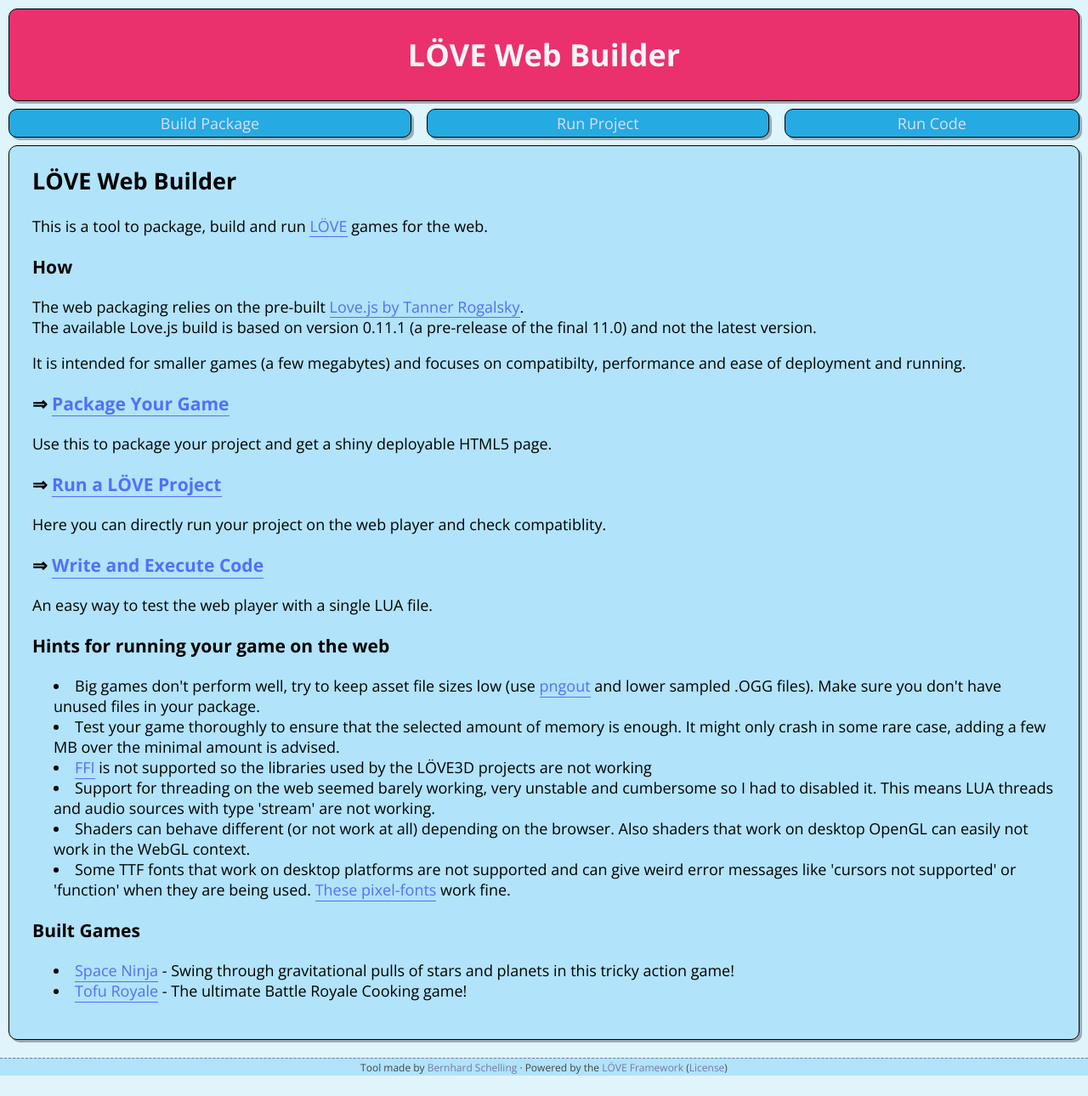
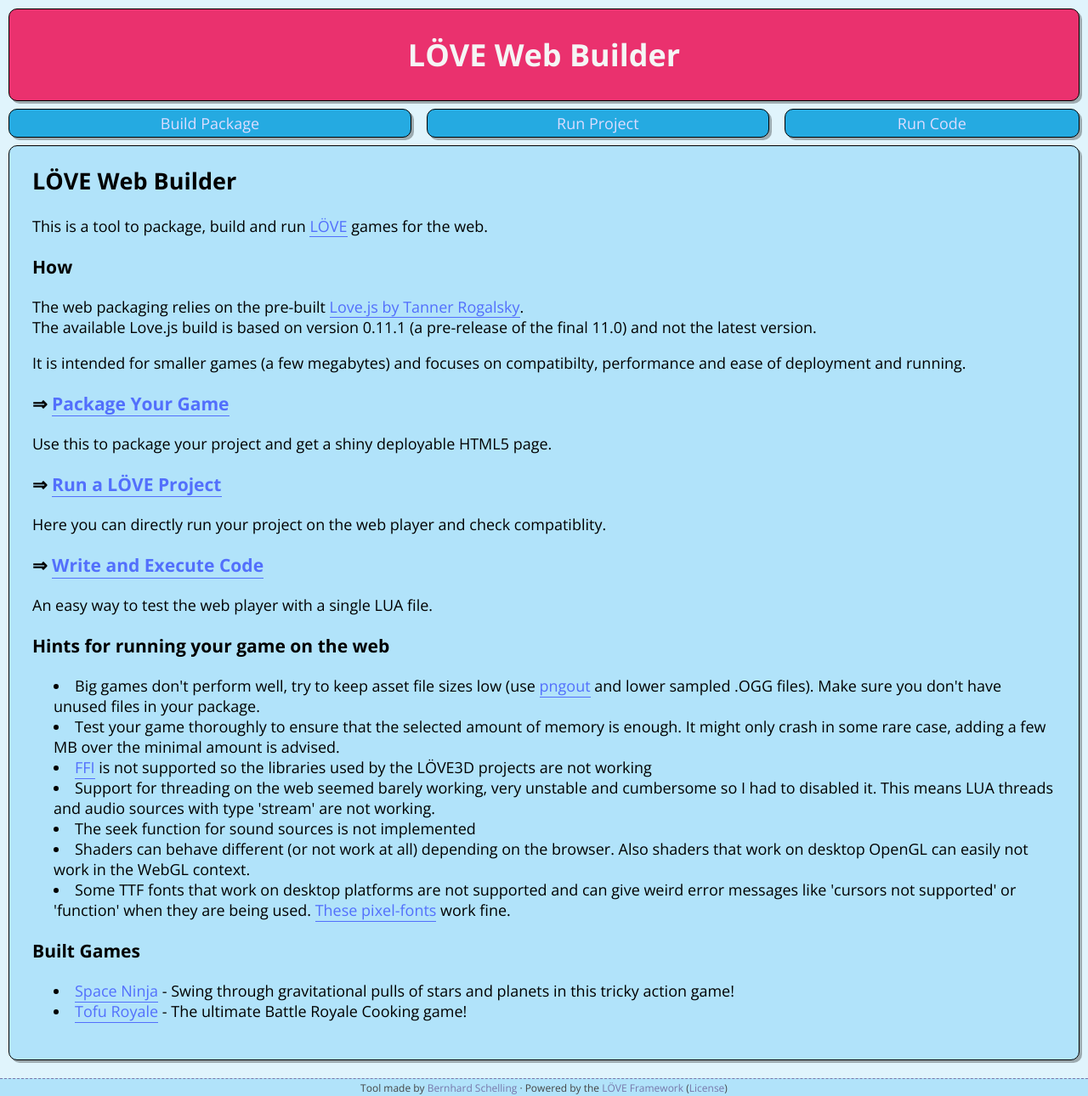
Before and after one commit to schellingb/LoveWebBuilder, a Jekyll site: the page built from index.html, in a window 1280 px wide. Shown: the whole page at 85% size. Built offline with Jekyll 4.4.1, drawn with Linux system fonts in a browser that asks for light colours; the list of posts is cut into pages by our own code; before the commit the page ends 1266 px from its top, so only the background shows below that.

Commit message:
Added a hint regarding the unimplemented seek function

```diff
--- a/index.html
+++ b/index.html
@@ -24,6 +24,7 @@
 <li>Test your game thoroughly to ensure that the selected amount of memory is enough. It might only crash in some rare case, adding a few MB over the minimal amount is advised.</li>
 <li><a href="http://luajit.org/ext_ffi.html">FFI</a> is not supported so the libraries used by the LÖVE3D projects are not working</li>
 <li>Support for threading on the web seemed barely working, very unstable and cumbersome so I had to disabled it. This means LUA threads and audio sources with type 'stream' are not working.</li>
+<li>The seek function for sound sources is not implemented</li>
 <li>Shaders can behave different (or not work at all) depending on the browser. Also shaders that work on desktop OpenGL can easily not work in the WebGL context.</li>
 <li>Some TTF fonts that work on desktop platforms are not supported and can give weird error messages like 'cursors not supported' or 'function' when they are being used. <a href="http://www.dsg4.com/04/extra/bitmap/index.html">These pixel-fonts</a> work fine.</li>
 </p>
```
